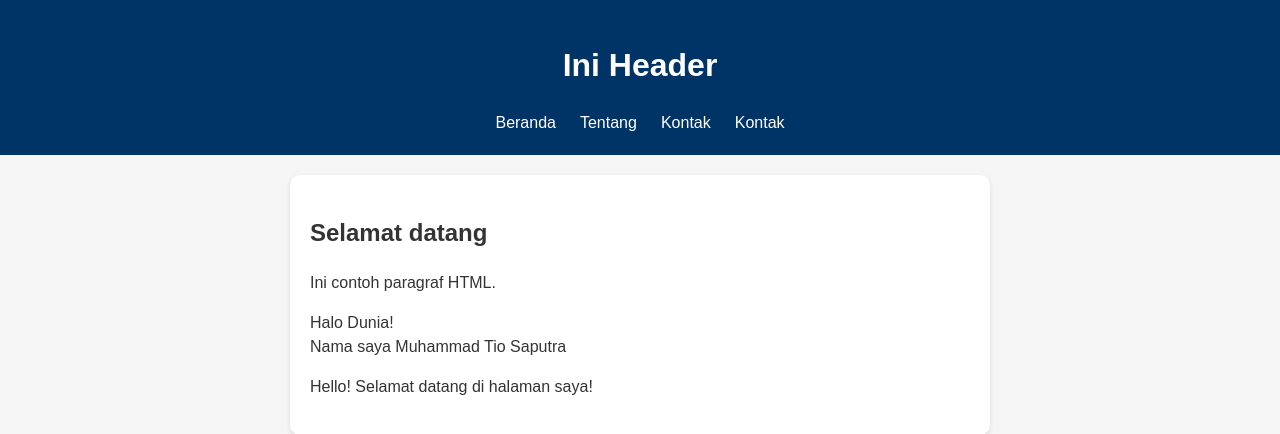
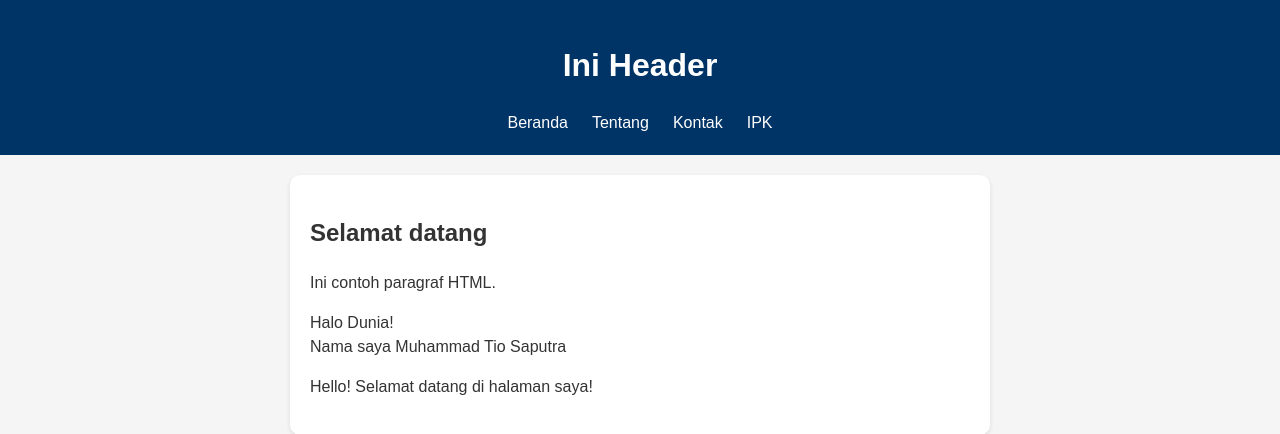
Before and after one commit to 2511500058-cell/2511500058-PWD-TI1B-2526O, a PHP site: page /pertemuan-06/index.php in a window 1280 px wide. Shown: the top 434 px of the page. Run offline with PHP 8.4, Linux system fonts and the light colour scheme.

Commit message:
membuat dan styling section ipk

```diff
--- a/pertemuan-06/index.php
+++ b/pertemuan-06/index.php
@@ -19,7 +19,7 @@
                 <li><a href="#home">Beranda</a></li>
                 <li><a href="#about">Tentang</a></li>
                 <li><a href="#contact">Kontak</a></li>
-                <li><a href="#ipk">Kontak</a></li>
+                <li><a href="#ipk">IPK</a></li>
             </ul>
         </nav>
     </header>
```
